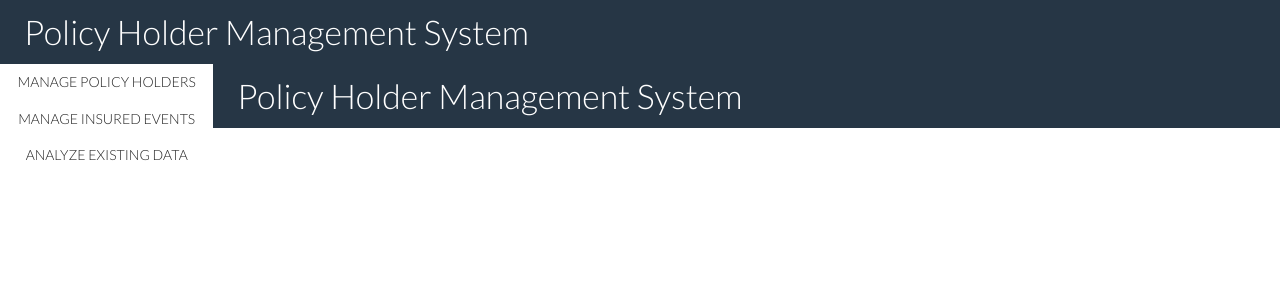
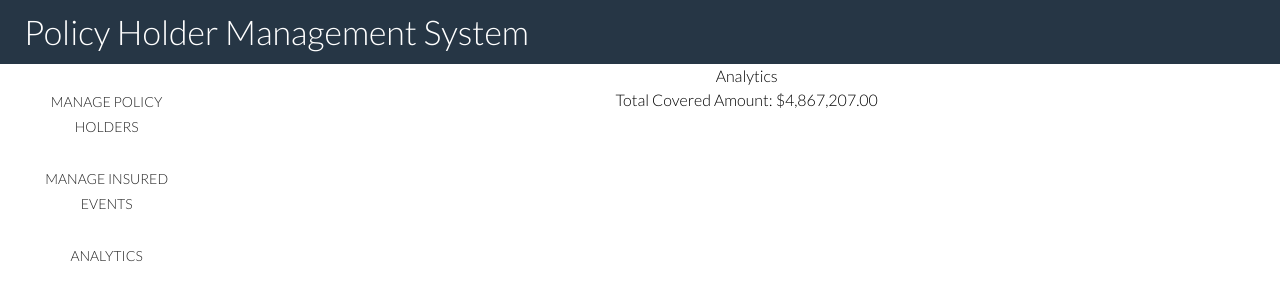
Before and after one commit to kate-perry/policy-holders-web, a React (Create React App) app: page /analysis in a window 1280 px wide. Shown: the top 300 px of the page. Built offline with nearby package versions, Linux system fonts and the light colour scheme.

Commit message:
functions with local data sets

```diff
--- a/src/features/NavigationTabs.jsx
+++ b/src/features/NavigationTabs.jsx
@@ -6,10 +6,20 @@ import history from "../shared/utils/history";
 class NavigationTabs extends Component {
   render() {
     return (
-      <Grid container direction="column">
-        <Button onClick={() => history.push("/policyholders")}>Manage Policy Holders</Button>
-        <Button onClick={() => history.push("/insuredevents")}>Manage Insured Events</Button>
-        <Button onClick={() => history.push("/analysis")}>Analyze Existing Data</Button>
+      <Grid container direction="column" spacing={2} style={{ padding: 20 }}>
+        <Grid item>
+          <Button onClick={() => history.push("/policyholders")}>
+            Manage Policy Holders
+          </Button>
+        </Grid>
+        <Grid item>
+          <Button onClick={() => history.push("/insuredevents")}>
+            Manage Insured Events
+          </Button>
+        </Grid>
+        <Grid item>
+          <Button onClick={() => history.push("/analysis")}>Analytics</Button>
+        </Grid>
       </Grid>
     );
   }
--- a/src/features/PolicyHolderCard.jsx
+++ b/src/features/PolicyHolderCard.jsx
@@ -11,7 +11,7 @@ import {
 } from "@material-ui/core";
 import ExpandMoreIcon from "@material-ui/icons/ExpandMore";
 import InsuredEventData from "../shared/utils/datasets/insuredEvents.json";
-import { getInsuredEventsForPolicyHolderId } from "../shared/utils/functions/functions.js";
+import { getInsuredEventsForPolicyHolderId } from "../shared/utils/functions.js";
 import history from "../shared/utils/history";
 
 class PolicyHolderCard extends Component {
--- a/src/pages/Analysis.jsx
+++ b/src/pages/Analysis.jsx
@@ -1,12 +1,30 @@
 import "../shared/styles/styles.scss";
 import { Component } from "react";
-import Header from "../features/Header";
+import { Typography } from "@material-ui/core";
+import { getTotalCoveredAmount } from "../shared/utils/functions.js";
+import InsuredEventData from "../shared/utils/datasets/insuredEvents.json";
+
+const moneyFormatter = new Intl.NumberFormat('en-US', {
+  style: 'currency',
+  currency: 'USD',
+  minimumFractionDigits: 2
+})
 
 class Analysis extends Component {
+  constructor(props) {
+    super(props);
+    this.state = { totalCoveredAmount: 0, insuredEvents: [], }
+  }
+
+  componentDidMount() {
+    this.setState({ totalCoveredAmount: getTotalCoveredAmount(InsuredEventData)});
+  }
+
   render() {
     return (
       <div className="app">
-        <Header />
+        <Typography>Analytics</Typography>
+        <Typography>Total Covered Amount: {moneyFormatter.format(this.state.totalCoveredAmount)}</Typography>
       </div>
     );
   }
--- a/src/pages/App.jsx
+++ b/src/pages/App.jsx
@@ -6,21 +6,20 @@ import Routes from "./Routes";
 import { Grid } from "@material-ui/core";
 //import { createPolicyHolder } from "../shared/utils/axios-service.js";
 //import PolicyHolderData from "../shared/utils/datasets/newPolicyHolders.json";
-import { getInsuredEventsForPolicyHolderId } from "../shared/utils/functions/functions.js";
-import InsuredEventData from "../shared/utils/datasets/insuredEvents.json";
 
 
 class App extends Component {
-  constructor(props) {
-    super(props);
-    this.state = { policyHolders: [], insuredEvents: [], }
-  }
-  componentDidMount() {
-    // createPolicyHolder(PolicyHolderData).then((res) => {
-    //   console.log(res);
-    // })
-    console.log(getInsuredEventsForPolicyHolderId(InsuredEventData, 27))
-  }
+  // TODO populate DB with real data
+  // constructor(props) {
+  //   super(props);
+  //   this.state = { policyHolders: [], insuredEvents: [], }
+  // }
+
+  // componentDidMount() {
+  //   createPolicyHolder(PolicyHolderData).then((res) => {
+  //     console.log(res);
+  //   })
+  // }
 
   render() {
     return (
--- a/src/shared/utils/functions/functions.js
+++ b/src/shared/utils/functions.js
@@ -10,3 +10,8 @@ export function getInsuredEventsForPolicyHolderId(
   });
   return foundInsuredEvents;
 }
+
+export function getTotalCoveredAmount(insuredEvents) {
+  let sum = _.sumBy(insuredEvents, "coveredAmount");
+  return sum;
+}
```
